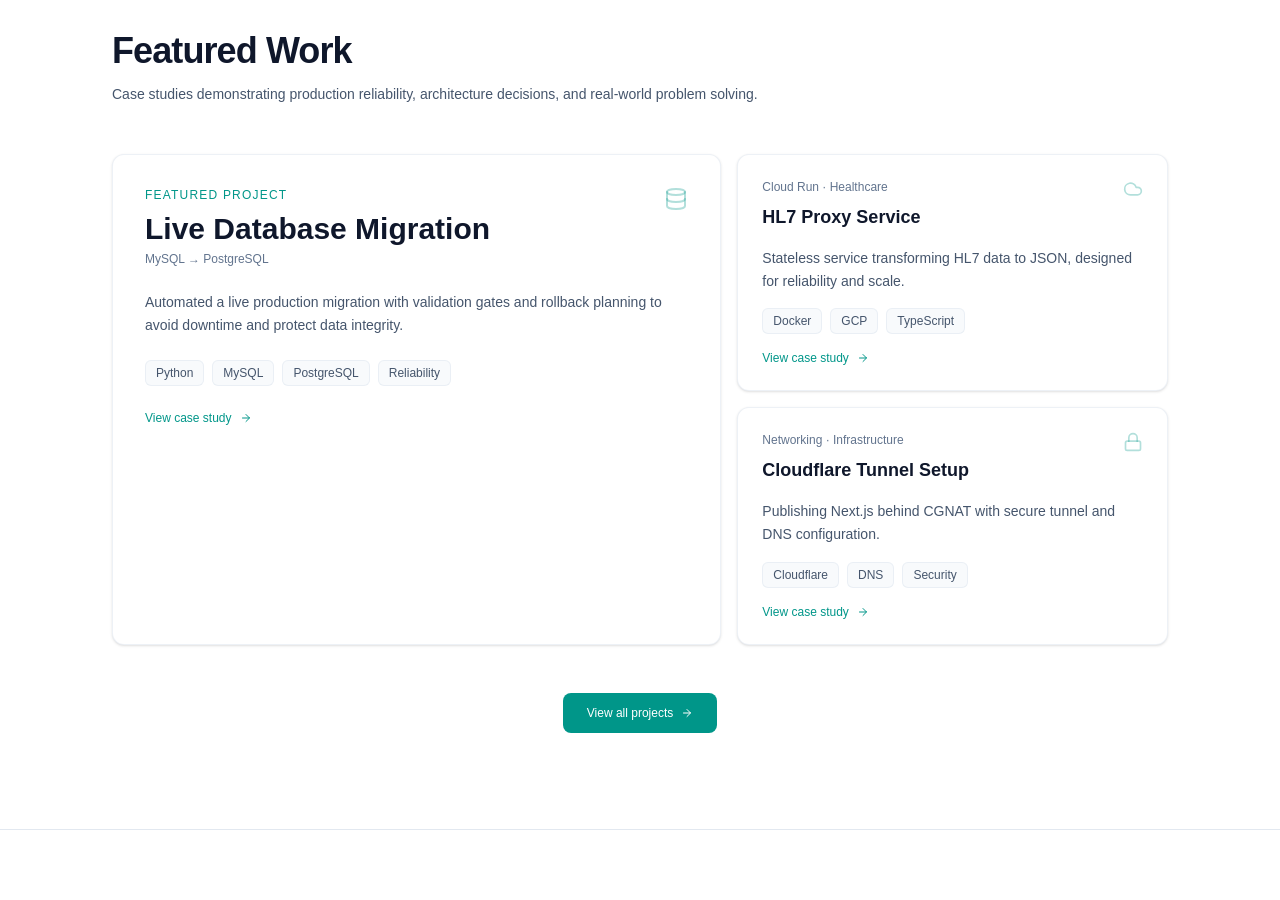
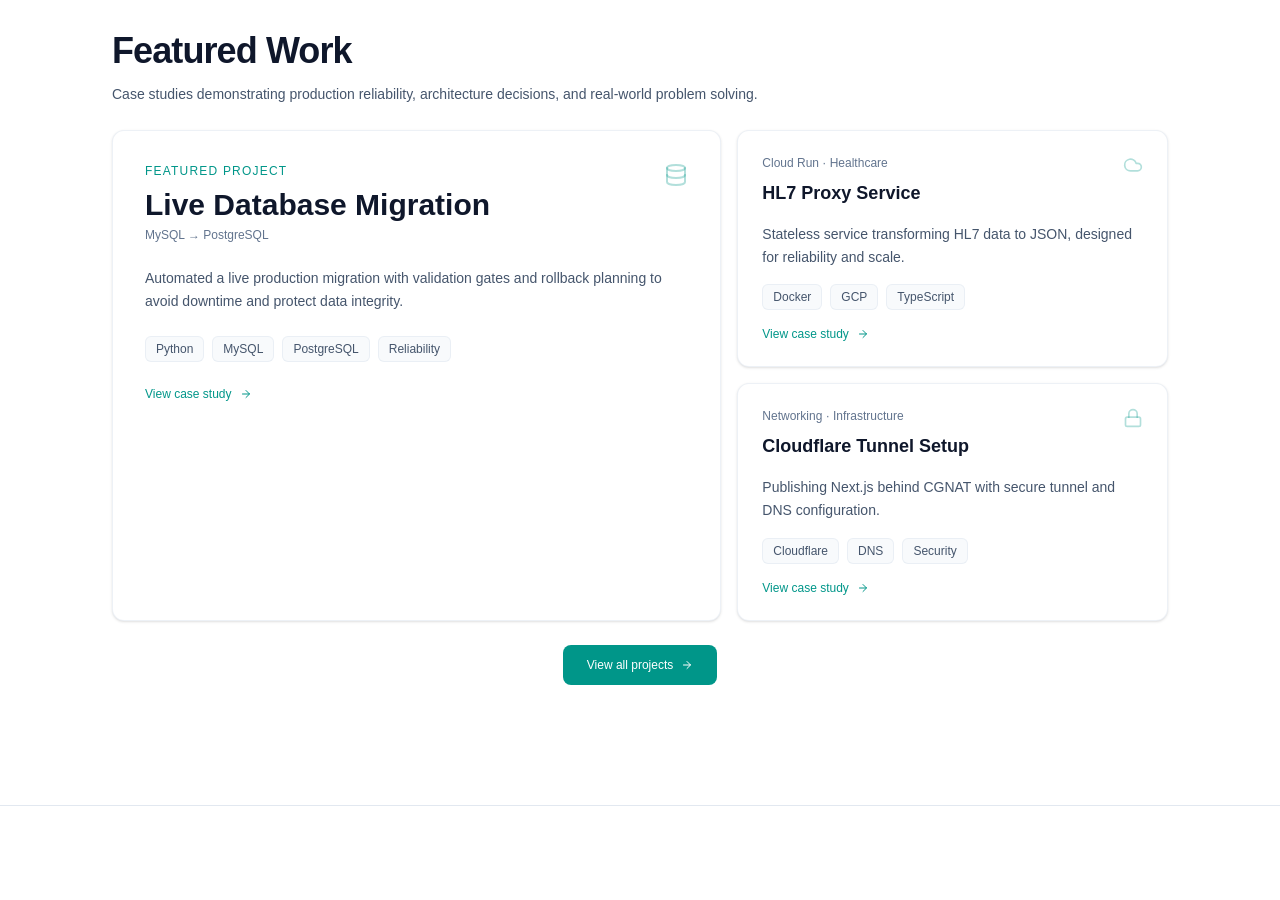
Before and after one commit to eggarcia98/portfolio, a Next.js app: page / in a window 1280 px wide. Shown: the part 940-1840 px from the top of the page. Built offline with nearby package versions, Linux system fonts and the light colour scheme; a web font is replaced by a local one.

Commit message:
style: adjust spacing in FeaturedProjects component for improved layout

```diff
--- a/src/components/featured-projects.tsx
+++ b/src/components/featured-projects.tsx
@@ -14,7 +14,7 @@ export default function FeaturedProjects() {
                     </p>
                 </div>
 
-                <div className="grid gap-4 lg:grid-cols-12 my-12">
+                <div className="grid gap-4 lg:grid-cols-12 my-6">
                     {/* Big featured card */}
                     <Link
                         href="/projects/db-migration"
@@ -111,7 +111,7 @@ export default function FeaturedProjects() {
                     </div>
                 </div>
 
-                <div className="text-center mt-12">
+                <div className="text-center mt-6 mb-6">
                     <Link
                         href="/projects"
                         className="inline-flex items-center gap-2 rounded-lg bg-teal-600 px-6 py-3 text-xs font-medium text-white transition-all hover:bg-teal-700"
```
